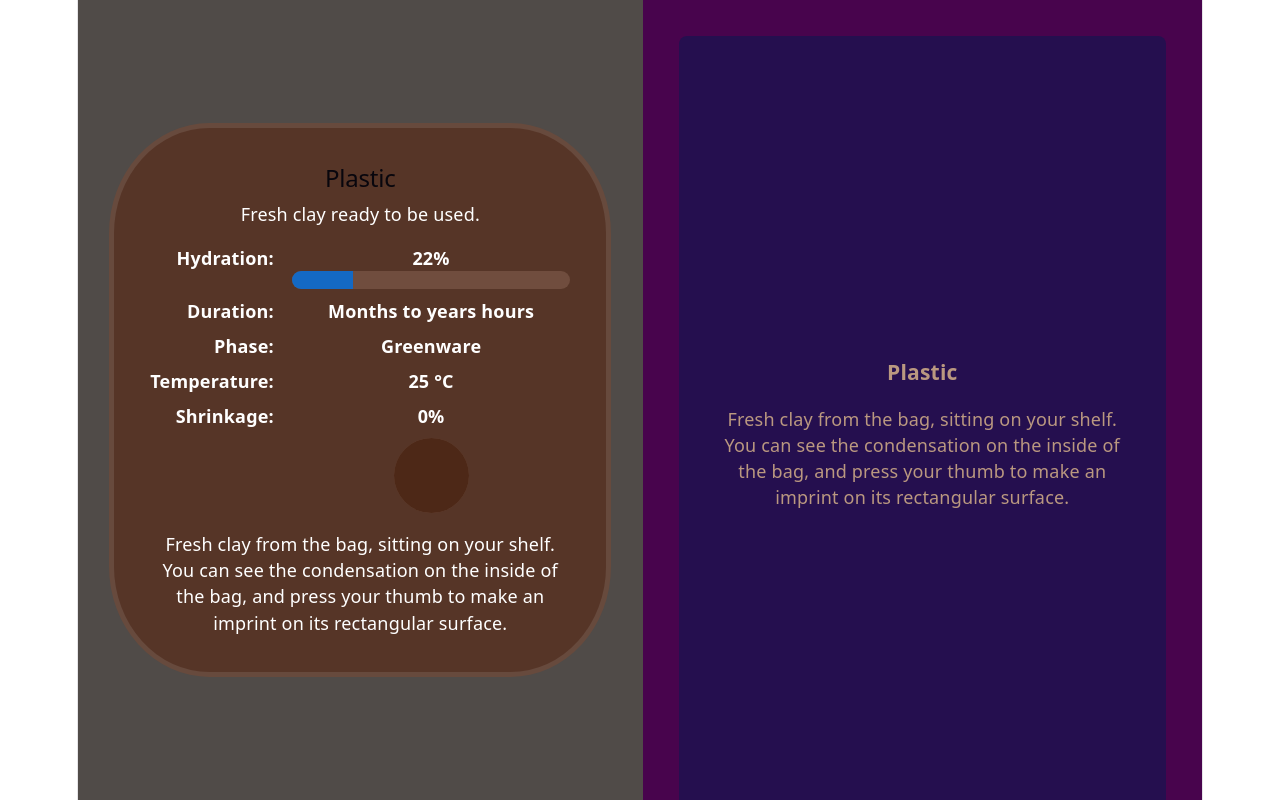
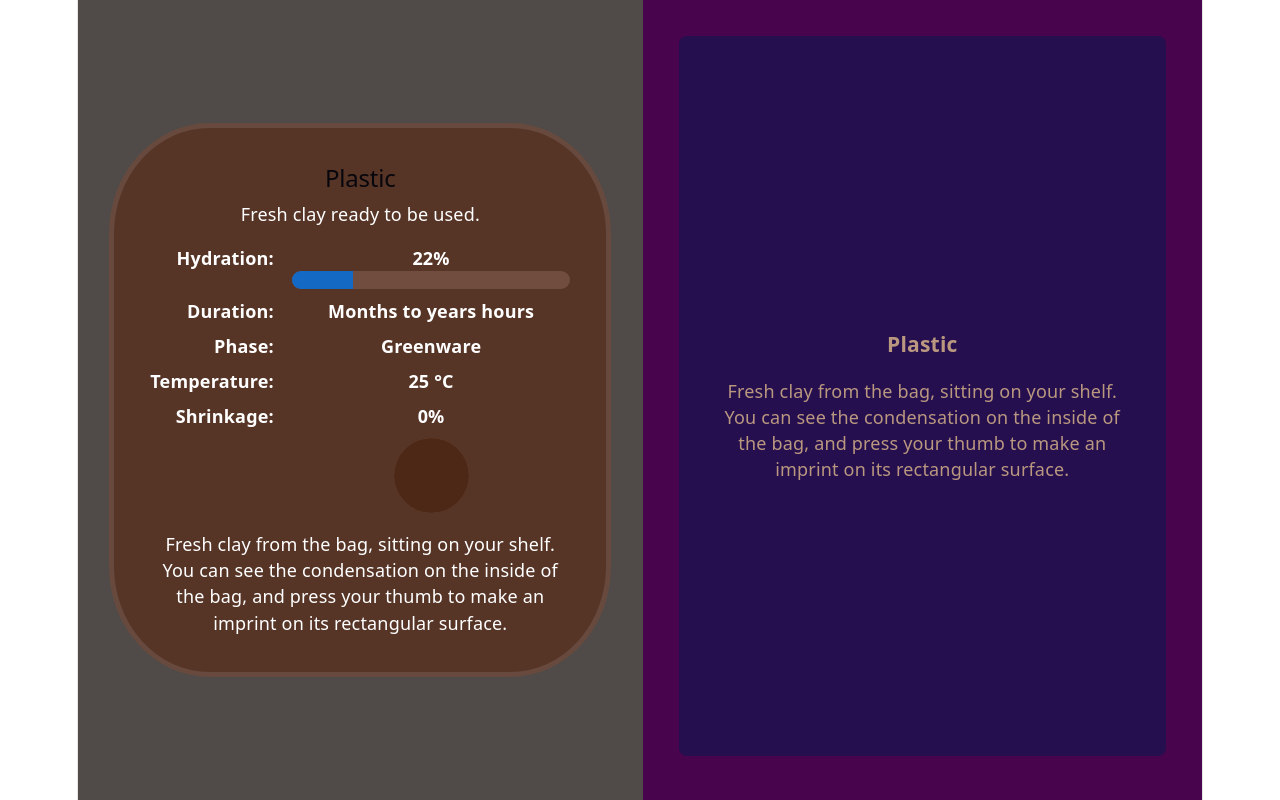
Before and after one commit to Vebop/epo-hw, a React (Vite) app: page / in a window 1280 px wide. Shown: the top 800 px of the page. Built offline with nearby package versions, Linux system fonts and the light colour scheme.

Commit message:
Match minHeight of scrolling stage cards to phases.scrollDuration

```diff
--- a/src/App.tsx
+++ b/src/App.tsx
@@ -46,17 +46,19 @@ function App() {
       <div className="visual-panel">
       <CeramicVisual ceramic={activeCeramic} />
       </div>
+
       <div className="narrative-panel">
       {phases.map((phase: CeramicType) => {
+        const scrollHeight = phase.scrollDuration * 90;
         return (
-          // remove on click, how do I set 'active ceramic' based on scroll position?
-          <section className="stage-card" data-stage-id={phase.id} key={phase.id} onClick={() => setActiveCeramic(phase)}>
+          <section className="stage-card" style={{minHeight: `${scrollHeight}vh`}} data-stage-id={phase.id} key={phase.id} onClick={() => setActiveCeramic(phase)}>
             <h3>{phase.stageName}</h3>
             <p>{phase.blurb}</p>
           </section>
         )
       })}
       </div>
+
     </main>
   )
 }
```
